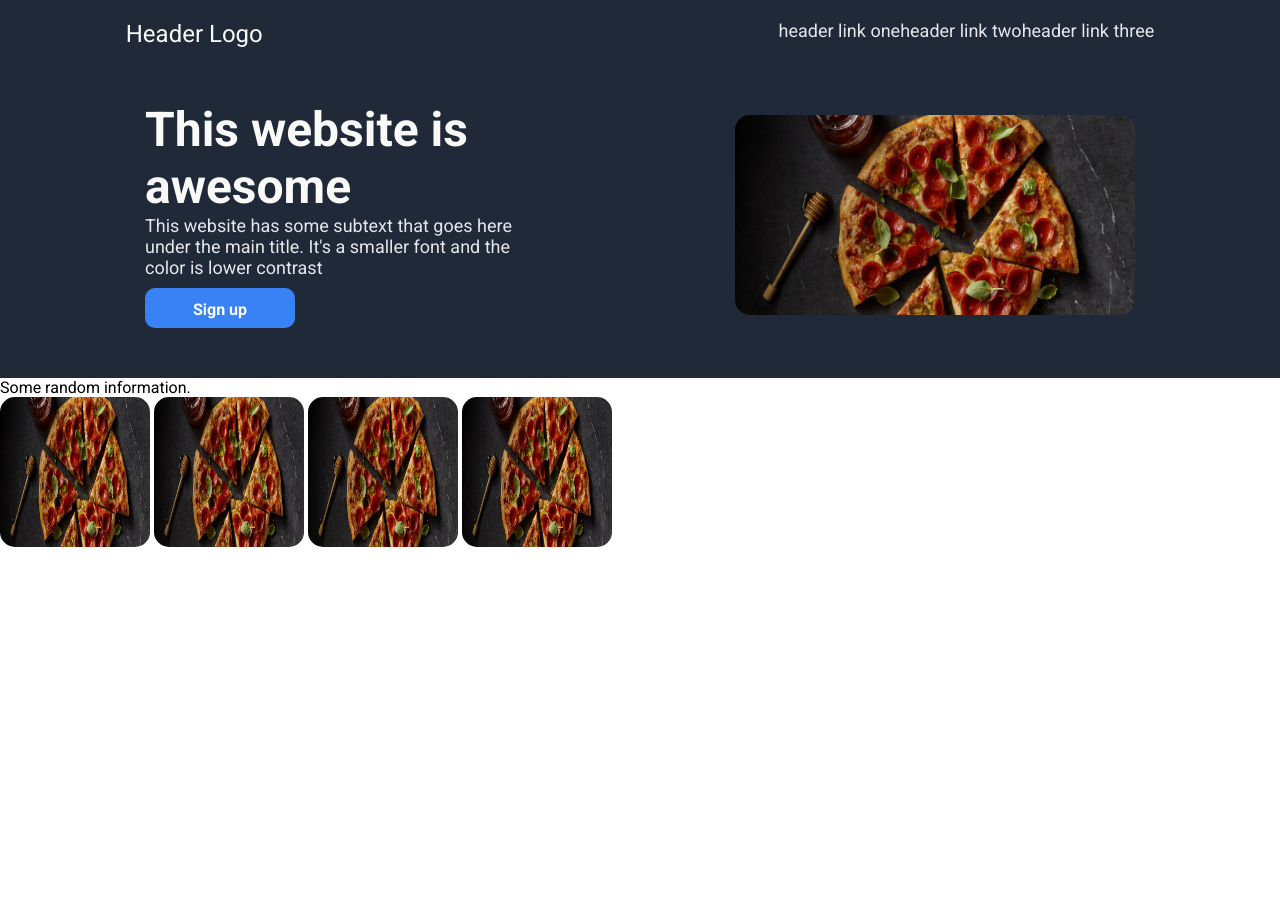
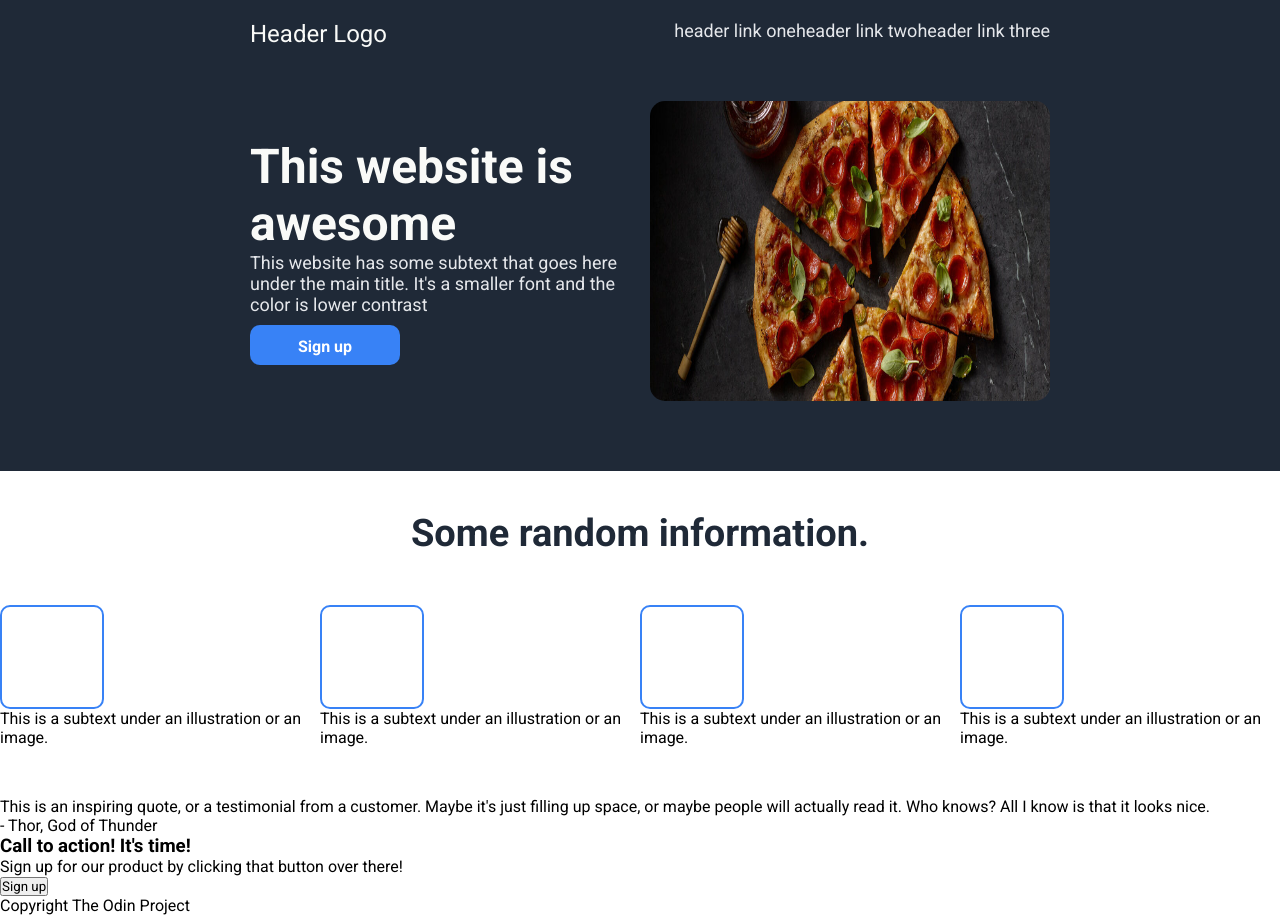
Before and after one commit to raisinpunk/LandingPage, a plain HTML site: page index.html in a window 1280 px wide. Before the commit the page ends 800 px from the top, so only its background shows below. Drawn offline with Linux system fonts and the light colour scheme.

Commit message:
Added all sections to HTML and edited CSS Added all text and sections to HTML. Might need to return and add more flex containers later, but for now all elements are arranged. CSS has been edited to better reflext the header of the second section. I cannot seem to find a solution to my righthand margin offsetting my boxes. Perhaps it has something to do with how the flex containers that the box/text elements are in are written. I will reasses once I've had some sleep.

```diff
--- a/index.html
+++ b/index.html
@@ -28,20 +28,47 @@
           <button type="button" class="signup1">Sign up</button>
         </div>
         <div class="rightbox">
-          <img src="img.jpg" alt="Image Placeholder" width="400" height="200">
+          <img src="img.jpg" alt="Image Placeholder" width="400" height="300">
         </div>
       </div>
     </div>
     <div class="second-section">
-      <header id="header2">
-        <p id="header-two">Some random information.</p>
-      </header>
-      <div class="images">
-        <img src="img.jpg" alt="Image Placeholder" width="150" height="150">
-        <img src="img.jpg" alt="Image Placeholder" width="150" height="150">
-        <img src="img.jpg" alt="Image Placeholder" width="150" height="150">
-        <img src="img.jpg" alt="Image Placeholder" width="150" height="150">
+      <h2>Some random information.</h2>
+      <div class="row-of-blue-divs">
+        <div class="box-blue-msg">
+          <div class="box-blue"></div>
+          <p class="p-second">This is a subtext under an illustration or an image.</p>
+        </div>
+        <div class="box-blue-msg">
+          <div class="box-blue"></div>
+          <p class="p-second">This is a subtext under an illustration or an image.</p>
+        </div>
+        <div class="box-blue-msg">
+          <div class="box-blue"></div>
+          <p class="p-second">This is a subtext under an illustration or an image.</p>
+        </div>
+        <div class="box-blue-msg">
+          <div class="box-blue"></div>
+          <p class="p-second">This is a subtext under an illustration or an image.</p>
+        </div>
       </div>
+    </div>
+    <div class="third-section">
+      <p class="quote">This is an inspiring quote, or a testimonial from a customer.
+        Maybe it's just filling up space, or maybe people will actually read it. Who knows?
+        All I know is that it looks nice.</p>
+      </p>
+      <p class="author">- Thor, God of Thunder</p>
+    </div>
+    <div class="fourth-section">
+      <div class="text-container">
+        <h3>Call to action! It's time!</h3>
+        <p class="fourth-text">Sign up for our product by clicking that button over there!</p>
+        <button type="button" class="signup2">Sign up</button>
+      </div>
+    </div>
+    <div class="footer">
+      <p class="footer-text">Copyright The Odin Project</p>
     </div>
 </body>
 </html>
--- a/style.css
+++ b/style.css
@@ -3,7 +3,7 @@
 * {
   margin: 0;
   padding: 0;
-  font-family: 'Roboto';
+  font-family: 'Roboto', sans-serif;
 }
 
 body {
@@ -18,18 +18,20 @@ img {
 
 .first-section {
   background-color: #1f2937;
-  padding-top: 20px
+  padding: 20px 200px;
 }
 
 .navbar {
   display: flex;
-  justify-content: space-around;
-  margin: 0px 0x 0px 25px;
+  justify-content: space-between;
+  padding: 0 50px;
 }
 
 .logo {
   display: flex;
-  justify-content: left;
+  justify-content: flex-start;
+  min-width: 400px;
+  max-width: 400px;
 }
 
 #header-logo {
@@ -46,17 +48,15 @@ img {
 .signup {
   display: flex;
   flex-direction: row;
-  margin-top: 180px;
-  margin-bottom: 180px;
   align-items: center;
-  justify-content: space-around;
-  margin: 50px;
+  justify-content: space-between;
+  padding: 50px;
 }
 
 .leftbox,.rightbox {
   display: flex;
   justify-content: center;
-  align-items: left;
+  align-items: flex-start;
   flex-direction: column;
   width: 50%;
   min-width: 400px;
@@ -74,11 +74,37 @@ h1 {
   color: #f9faf8;
 }
 
+h2 {
+  font-size: 38px;
+  font-weight: bolder;
+  color: #1f2937;
+  padding: 40px 0px 0px;
+}
+
+.second-section {
+  display: flex;
+  flex-direction: column;
+  align-items: center;
+  justify-content: center;
+}
+
+
+.row-of-blue-divs {
+  display: flex;
+  flex-direction: row;
+  justify-content: center;
+  align-items: center; /* Vertically center the blue boxes */
+  margin: 50px auto; /* Ensure it takes full width */
+  gap: 0px; /* Add spacing between blue boxes */ /* Ensure it takes full width */
+}
+
 .links {
   display: flex;
   width: 50%;
   justify-content: right;
   align-items: center;
+    min-width: 400px;
+  max-width: 400px;
 }
 
 .signup1 {
@@ -98,6 +124,22 @@ h1 {
 }
 
 .rightbox {
-  align-items: right;
-  justify-content: right;
+  align-items: flex-end;
+  justify-content: flex-end;
 }
+
+.box-blue {
+  border: 2px solid #3882f6;
+  width: 100px;
+  height: 100px;
+  border-radius: 10px;
+  display: flex;
+  flex-direction: column;
+}
+
+.blue-box-msg {
+  display: flex;
+  justify-self: center;
+  align-items: center;
+  font: ;
+}
```
